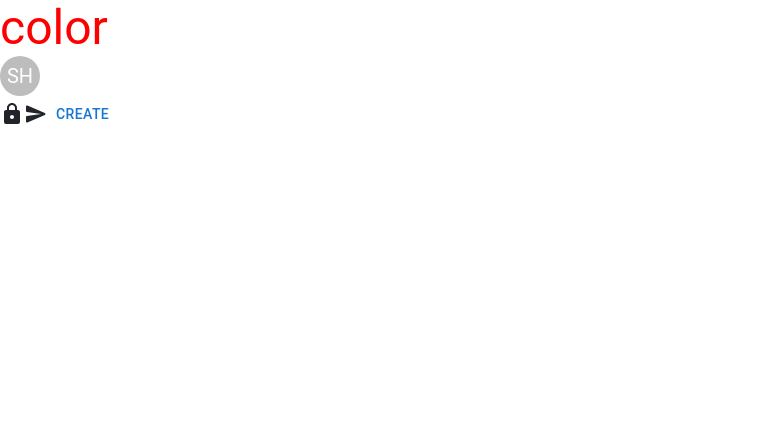
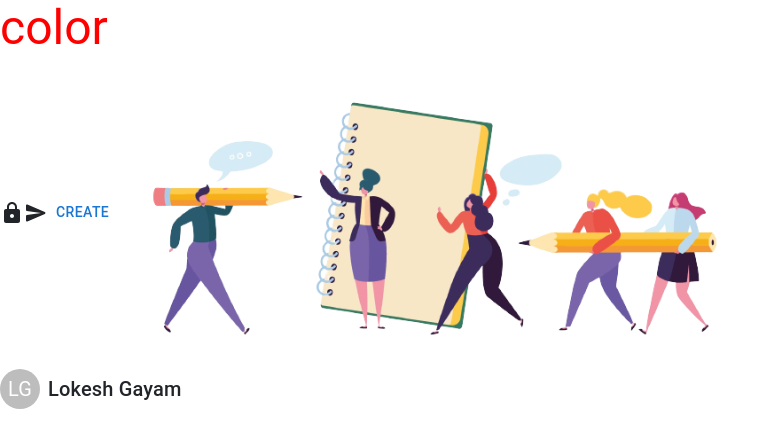
Before and after one commit to honeyharshita24/PocketNotes, a React (Create React App) app: page / in a window 1280 px wide. Shown: the top 448 px of the page, without its empty margins (0-780 px from the left). Built offline with nearby package versions, Linux system fonts and the light colour scheme.

Commit message:
Created groupNames molecule

```diff
--- /dev/null
+++ b/src/components/atoms/homePageImg/homePageImg.jsx
@@ -0,0 +1,11 @@
+import { ReactComponent as HomePageImg } from '../../../images/homePage.svg';
+import React, { Component } from 'react';
+
+class HomePage extends Component {
+    state = {  }
+    render() {
+        return (<HomePageImg></HomePageImg>);
+    }
+}
+
+export default HomePage;
--- /dev/null
+++ b/src/components/molecules/groupNames/groupNames.jsx
@@ -0,0 +1,19 @@
+import React, { Component } from 'react';
+import Avatar1 from '../../atoms/Avatar/Avatar';
+import Typography from '@mui/material/Typography';
+import Box from '@mui/material/Box';
+
+class GroupName extends Component {
+  render() {
+    const { name } = this.props;
+    return (
+      <Box display="flex" alignItems="center">
+        <Avatar1 name={name}/>
+        <Typography variant="h6" style={{ marginLeft: 8 }}>{name}
+        </Typography>
+      </Box>
+    );
+  }
+}
+
+export default GroupName;
--- /dev/null
+++ b/src/components/pages/homePage/homePage.jsx
@@ -0,0 +1,10 @@
+import React, { Component } from 'react';
+
+class HomePage extends Component {
+    state = {  }
+    render() {
+        return ();
+    }
+}
+
+export default HomePage;
--- a/src/index.js
+++ b/src/index.js
@@ -10,16 +10,18 @@ import Avatar1 from './components/atoms/Avatar/Avatar.jsx';
 import LockIcon from './components/atoms/lockIcon/lockIcon.jsx';
 import SendIcon from './components/atoms/sendIcon/sendIcon.jsx';
 import CreateButton from './components/atoms/createButton/createButton.jsx';
-
+import HomePage from './components/atoms/homePageImg/homePageImg.jsx';
+import GroupName from './components/molecules/groupNames/groupNames.jsx';
 
 const root = ReactDOM.createRoot(document.getElementById('root'));
 root.render(
   <React.StrictMode>
     <Typography1 styles={{color:'red'}}>color</Typography1>
-    <Avatar1 name="Sontika Harshitha"/>
     <LockIcon/>
     <SendIcon/>
     <CreateButton/>
+    <HomePage/>
+    <GroupName name="Lokesh Gayam"/>
   </React.StrictMode>
 );
 
```
Also changed, not shown: src/images/homePage.svg (added).
